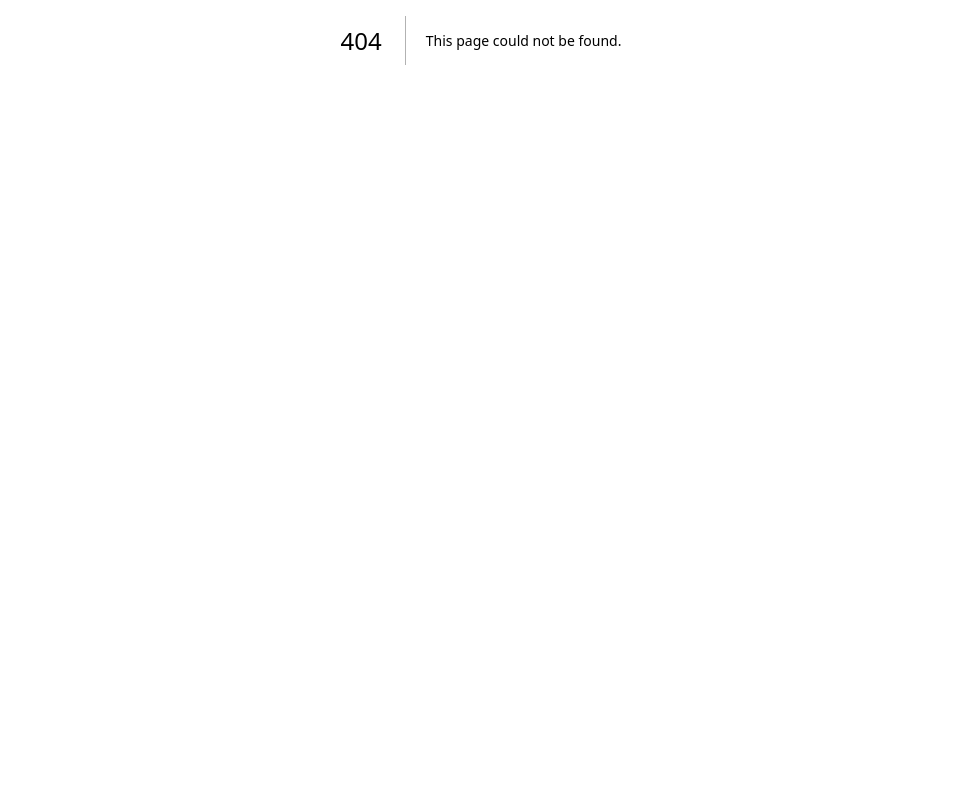
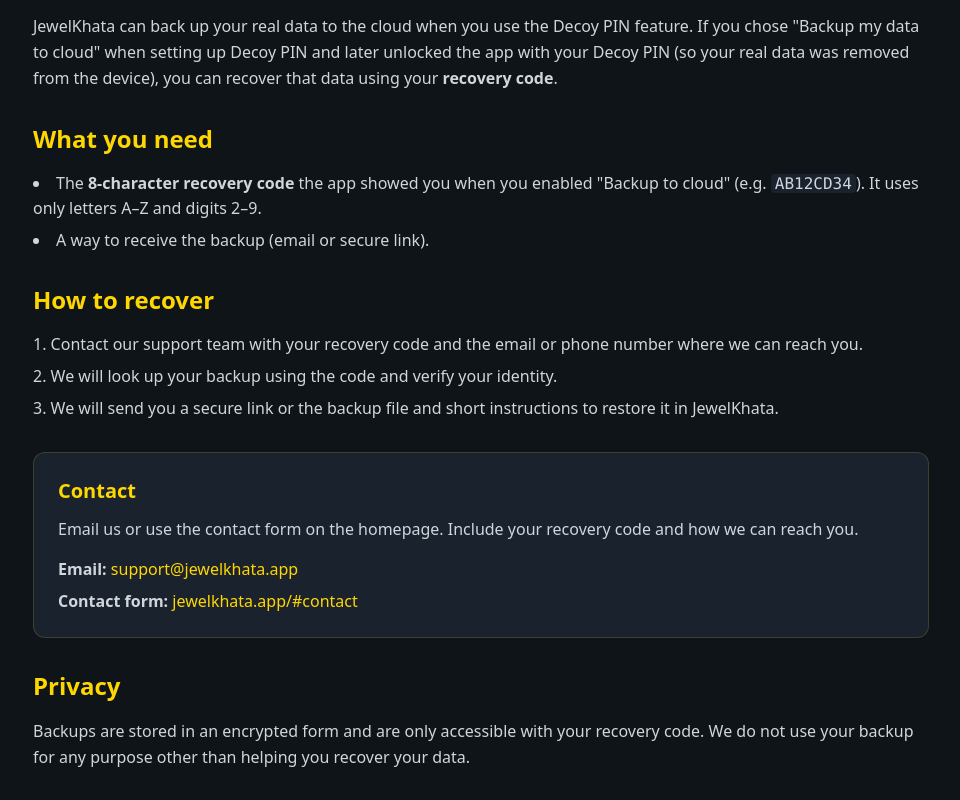
Before and after one commit to puneetpals271/jewelKhataWebsite, a Next.js app: page /support/recover-data in a window 1280 px wide. Before the commit this address had no page. Shown: the part 360-1160 px from the top of the page, without its empty margins (159-1119 px from the left). Before the commit the page ends 800 px from the top, so only its background shows below. Built offline with nearby package versions, Linux system fonts and the light colour scheme.

Commit message:
Implementing the API

```diff
--- a/package.json
+++ b/package.json
@@ -27,6 +27,7 @@
     "url": "https://github.com/jewelkhata/website"
   },
   "dependencies": {
+    "@vercel/blob": "^0.24.0",
     "@tailwindcss/postcss": "^4.1.18",
     "autoprefixer": "^10.4.24",
     "eslint": "^9.39.2",
--- /dev/null
+++ b/src/app/api/decoy-backup-recover/route.ts
@@ -0,0 +1,51 @@
+import { list } from '@vercel/blob';
+import { NextRequest, NextResponse } from 'next/server';
+
+const RECOVERY_CODE_REGEX = /^[A-Z0-9]{8}$/;
+
+export async function GET(request: NextRequest) {
+  try {
+    const code = (
+      request.nextUrl.searchParams.get('code') ?? request.nextUrl.searchParams.get('recoveryCode') ?? ''
+    )
+      .trim()
+      .toUpperCase();
+
+    if (!code || !RECOVERY_CODE_REGEX.test(code)) {
+      return NextResponse.json(
+        {
+          error:
+            'Invalid or missing recovery code. Use ?code=XXXXXXXX (8 characters A–Z, 2–9).',
+        },
+        { status: 400 }
+      );
+    }
+
+    const prefix = 'decoy-backups/';
+    const { blobs } = await list({ prefix });
+    const match = blobs.find((b) => b.pathname === `${prefix}${code}`);
+
+    if (!match) {
+      return NextResponse.json(
+        { error: 'No backup found for this recovery code.' },
+        { status: 404 }
+      );
+    }
+
+    const response = await fetch(match.url);
+    if (!response.ok) {
+      return NextResponse.json({ error: 'Failed to fetch backup' }, { status: 502 });
+    }
+    const buffer = await response.arrayBuffer();
+    const base64 = Buffer.from(buffer).toString('base64');
+
+    return NextResponse.json({
+      ok: true,
+      recoveryCode: code,
+      backupBase64: base64,
+    });
+  } catch (err) {
+    console.error('decoy-backup-recover error:', err);
+    return NextResponse.json({ error: 'Failed to recover backup' }, { status: 500 });
+  }
+}
--- /dev/null
+++ b/src/app/api/decoy-backup-upload/route.ts
@@ -0,0 +1,50 @@
+import { put } from '@vercel/blob';
+import { NextResponse } from 'next/server';
+
+const RECOVERY_CODE_REGEX = /^[A-Z0-9]{8}$/;
+const MAX_BODY_BYTES = 4.5 * 1024 * 1024; // Vercel serverless limit ~4.5 MB
+
+export async function POST(request: Request) {
+  try {
+    const body = await request.json().catch(() => ({}));
+    const { recoveryCode, backupBase64 } = body as { recoveryCode?: string; backupBase64?: string };
+
+    if (!recoveryCode || typeof recoveryCode !== 'string') {
+      return NextResponse.json({ error: 'Missing or invalid recoveryCode' }, { status: 400 });
+    }
+    const code = recoveryCode.trim().toUpperCase();
+    if (!RECOVERY_CODE_REGEX.test(code)) {
+      return NextResponse.json(
+        { error: 'Invalid recovery code. Must be 8 characters (A–Z, 2–9).' },
+        { status: 400 }
+      );
+    }
+
+    if (!backupBase64 || typeof backupBase64 !== 'string') {
+      return NextResponse.json({ error: 'Missing or invalid backupBase64' }, { status: 400 });
+    }
+
+    const raw = Buffer.from(backupBase64, 'base64');
+    if (raw.length > MAX_BODY_BYTES) {
+      return NextResponse.json(
+        { error: 'Backup too large. Max ~4.5 MB. Consider compressing in the app.' },
+        { status: 413 }
+      );
+    }
+
+    const pathname = `decoy-backups/${code}`;
+    await put(pathname, raw, {
+      access: 'public',
+      contentType: 'application/octet-stream',
+      addRandomSuffix: false,
+    });
+
+    return NextResponse.json({
+      ok: true,
+      message: 'Backup stored. Use this recovery code to recover later.',
+    });
+  } catch (err) {
+    console.error('decoy-backup-upload error:', err);
+    return NextResponse.json({ error: 'Failed to store backup' }, { status: 500 });
+  }
+}
--- a/src/app/sitemap.ts
+++ b/src/app/sitemap.ts
@@ -23,5 +23,11 @@
       changeFrequency: 'yearly',
       priority: 0.5,
     },
+    {
+      url: `${siteUrl}/support/recover-data`,
+      lastModified: new Date(),
+      changeFrequency: 'yearly',
+      priority: 0.6,
+    },
   ];
 }
--- /dev/null
+++ b/src/app/support/recover-data/page.tsx
@@ -0,0 +1,119 @@
+import Header from '@/components/Header';
+import Footer from '@/components/Footer';
+import { generatePageMetadata, generateArticleSchema } from '@/lib/seo';
+import Link from 'next/link';
+
+export const metadata = generatePageMetadata({
+  title: 'Recover Your Data | Decoy PIN Backup',
+  description:
+    'Recover your JewelKhata data after using Decoy PIN. If you enabled cloud backup, use your recovery code to get your data back. Contact support with your 8-character code.',
+  path: '/support/recover-data',
+  noIndex: false,
+});
+
+export default function RecoverDataPage() {
+  const jsonLd = generateArticleSchema({
+    title: 'Recover Your Data - Decoy PIN Backup | JewelKhata',
+    description:
+      'How to recover your JewelKhata data after using Decoy PIN. Cloud backup recovery with your recovery code.',
+    datePublished: '2026-02-09',
+    dateModified: '2026-02-09',
+    path: '/support/recover-data',
+  });
+
+  return (
+    <>
+      <script
+        type="application/ld+json"
+        dangerouslySetInnerHTML={{ __html: JSON.stringify(jsonLd) }}
+      />
+      <Header />
+      <main className="min-h-screen bg-dark-bg">
+        <div className="container mx-auto px-4 py-16 md:py-24">
+          <div className="max-w-4xl mx-auto">
+            <h1 className="text-4xl md:text-5xl font-bold text-white mb-4">
+              Data Recovery (Decoy PIN Backup)
+            </h1>
+            <p className="text-gray-400 mb-12">
+              Recover your real data after using Decoy PIN, if you enabled cloud backup.
+            </p>
+
+            <div className="prose prose-invert max-w-none space-y-8">
+              <section>
+                <h2 className="text-2xl font-bold text-primary-light mb-4">What is this?</h2>
+                <p className="text-gray-300 leading-relaxed">
+                  JewelKhata can back up your real data to the cloud when you use the Decoy PIN
+                  feature. If you chose &quot;Backup my data to cloud&quot; when setting up Decoy PIN
+                  and later unlocked the app with your Decoy PIN (so your real data was removed from
+                  the device), you can recover that data using your <strong>recovery code</strong>.
+                </p>
+              </section>
+
+              <section>
+                <h2 className="text-2xl font-bold text-primary-light mb-4">What you need</h2>
+                <ul className="list-disc list-inside text-gray-300 space-y-2">
+                  <li>
+                    The <strong>8-character recovery code</strong> the app showed you when you
+                    enabled &quot;Backup to cloud&quot; (e.g. <code className="bg-dark-card px-1 rounded">AB12CD34</code>).
+                    It uses only letters A–Z and digits 2–9.
+                  </li>
+                  <li>A way to receive the backup (email or secure link).</li>
+                </ul>
+              </section>
+
+              <section>
+                <h2 className="text-2xl font-bold text-primary-light mb-4">How to recover</h2>
+                <ol className="list-decimal list-inside text-gray-300 space-y-2">
+                  <li>
+                    Contact our support team with your recovery code and the email or phone number
+                    where we can reach you.
+                  </li>
+                  <li>We will look up your backup using the code and verify your identity.</li>
+                  <li>
+                    We will send you a secure link or the backup file and short instructions to
+                    restore it in JewelKhata.
+                  </li>
+                </ol>
+              </section>
+
+              <section className="rounded-xl bg-dark-card border border-primary/20 p-6">
+                <h2 className="text-xl font-bold text-primary-light mb-3">Contact</h2>
+                <p className="text-gray-300 mb-4">
+                  Email us or use the contact form on the homepage. Include your recovery code and
+                  how we can reach you.
+                </p>
+                <ul className="space-y-2 text-gray-300">
+                  <li>
+                    <strong>Email:</strong>{' '}
+                    <a
+                      href="mailto:support@jewelkhata.app"
+                      className="text-primary-light hover:underline"
+                    >
+                      support@jewelkhata.app
+                    </a>
+                  </li>
+                  <li>
+                    <strong>Contact form:</strong>{' '}
+                    <Link href="/#contact" className="text-primary-light hover:underline">
+                      jewelkhata.app/#contact
+                    </Link>
+                  </li>
+                </ul>
+              </section>
+
+              <section>
+                <h2 className="text-2xl font-bold text-primary-light mb-4">Privacy</h2>
+                <p className="text-gray-300 leading-relaxed">
+                  Backups are stored in an encrypted form and are only accessible with your recovery
+                  code. We do not use your backup for any purpose other than helping you recover your
+                  data.
+                </p>
+              </section>
+            </div>
+          </div>
+        </div>
+      </main>
+      <Footer />
+    </>
+  );
+}
--- a/src/components/Footer.tsx
+++ b/src/components/Footer.tsx
@@ -58,6 +58,11 @@
               <li>
                 <a href="#" className="hover:text-primary-light transition">
                   About Us
+                </a>
+              </li>
+              <li>
+                <a href="/support/recover-data" className="hover:text-primary-light transition">
+                  Recover data (Decoy backup)
                 </a>
               </li>
               <li>
--- a/src/data/faqs.ts
+++ b/src/data/faqs.ts
@@ -25,6 +25,11 @@
       'Records are encrypted and unreadable without your PIN. Secure Mode includes Decoy PIN (Safe Mode): real PIN shows real records, decoy PIN shows safe or empty records. No cloud, no server—your data stays on your device.',
   },
   {
+    question: 'How do I recover my data after using Decoy PIN?',
+    answer:
+      'If you turned on "Backup to cloud" when setting up your Decoy PIN and later used Decoy PIN (so your real data was removed from the device), you can get your data back. Keep the 8-character recovery code the app showed you when you enabled cloud backup. Contact us at support@jewelkhata.app or via the contact form with your recovery code—we will verify and help you restore your data. See our Recover data page for full details.',
+  },
+  {
     question: 'Does JewelKhata work offline?',
     answer:
       'Yes. JewelKhata works 100% offline. No cloud, no server—your data stays on your device. Perfect for jewelry stores with inconsistent or no internet.',
```
